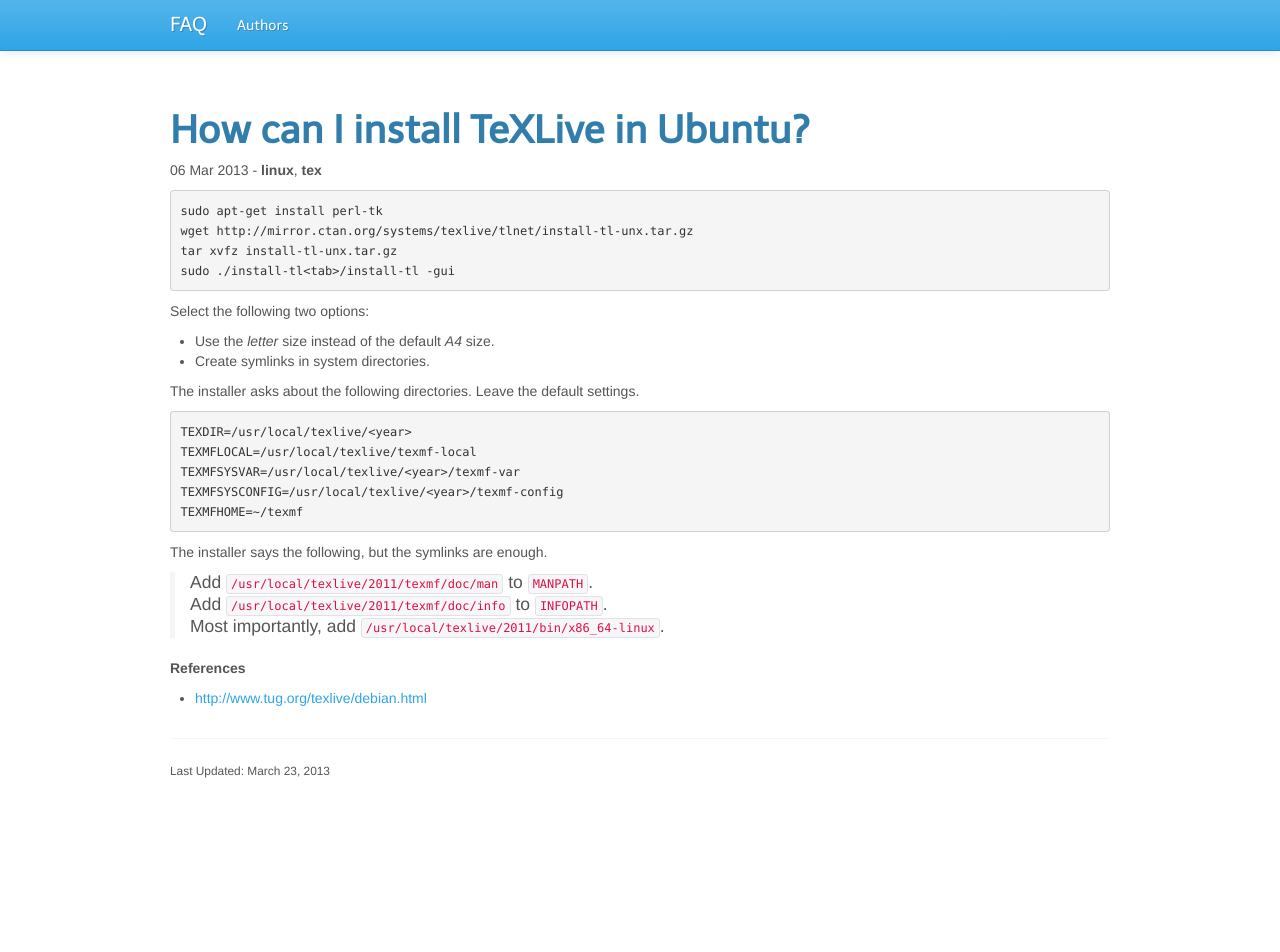
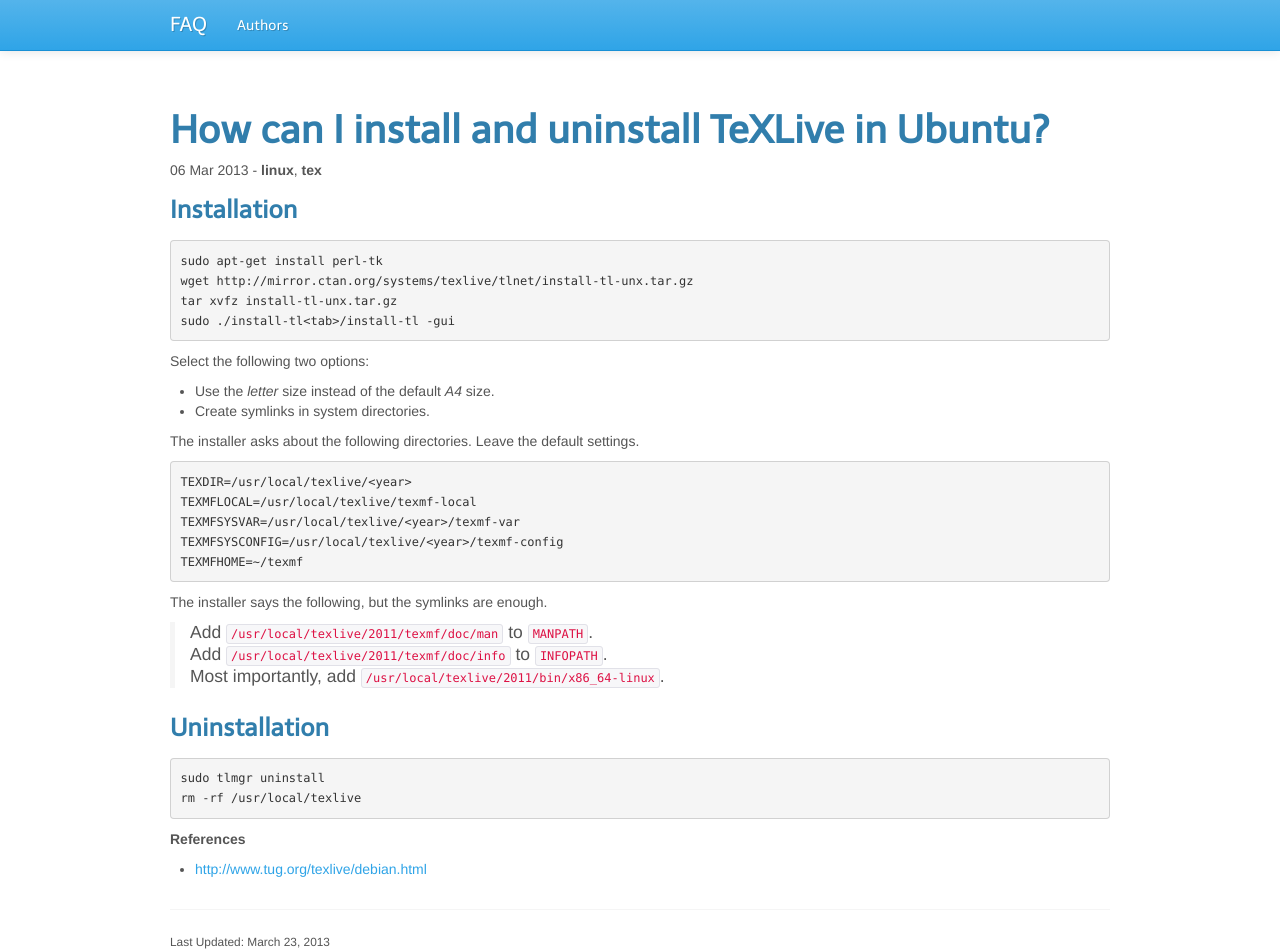
Before and after one commit to reprogrammer/faq, a Jekyll site: the page built from _posts/2013-03-06-how-can-i-install-and-uninstall-texlive-in-ubuntu.md, in a window 1280 px wide and 952 px high. Built offline with Jekyll 4.4.1, drawn with Linux system fonts in a browser that asks for light colours; Markdown is read by kramdown in place of the engine named in the settings.

Commit message:
Added uninstallation information about texlive.

```diff
--- a/_posts/2013-03-06-how-can-i-install-texlive-in-ubuntu.md
+++ b/_posts/2013-03-06-how-can-i-install-and-uninstall-texlive-in-ubuntu.md
@@ -1,10 +1,12 @@
 ---
 layout: post-layout
-title: How can I install TeXLive in Ubuntu?
+title: How can I install and uninstall TeXLive in Ubuntu?
 tags:
 - linux
 - tex
 ---
+
+### Installation
 
     sudo apt-get install perl-tk
     wget http://mirror.ctan.org/systems/texlive/tlnet/install-tl-unx.tar.gz
@@ -32,6 +34,11 @@
 >
 > Most importantly, add `/usr/local/texlive/2011/bin/x86_64-linux`.
 
+### Uninstallation
+
+    sudo tlmgr uninstall
+    rm -rf /usr/local/texlive
+
 **References**
 
 - [http://www.tug.org/texlive/debian.html](http://www.tug.org/texlive/debian.html)
```
